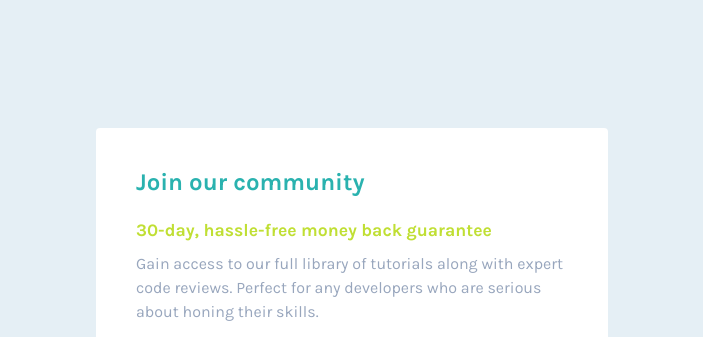
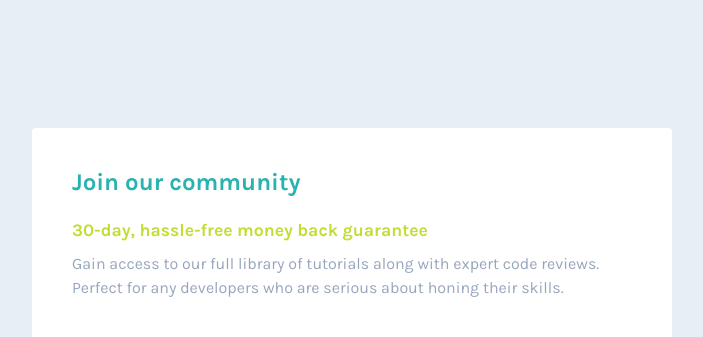
Before and after one commit to Orekihotarou-k/Front-end-mentor-exercise-12, a plain HTML site: page index.html in a window 1280 px wide. Shown: the top 337 px of the page, without its empty margins (288-991 px from the left). Drawn offline with Linux system fonts and the light colour scheme.

Commit message:
Update style.css

```diff
--- a/style.css
+++ b/style.css
@@ -21,7 +21,7 @@ body{
 }
 
 main{
-    width: min(40%, 1440px);
+    width: min(50%, 1440px);
     margin-inline: auto;
     margin-top: clamp(4rem, 8rem, 30vh);
 }
```
